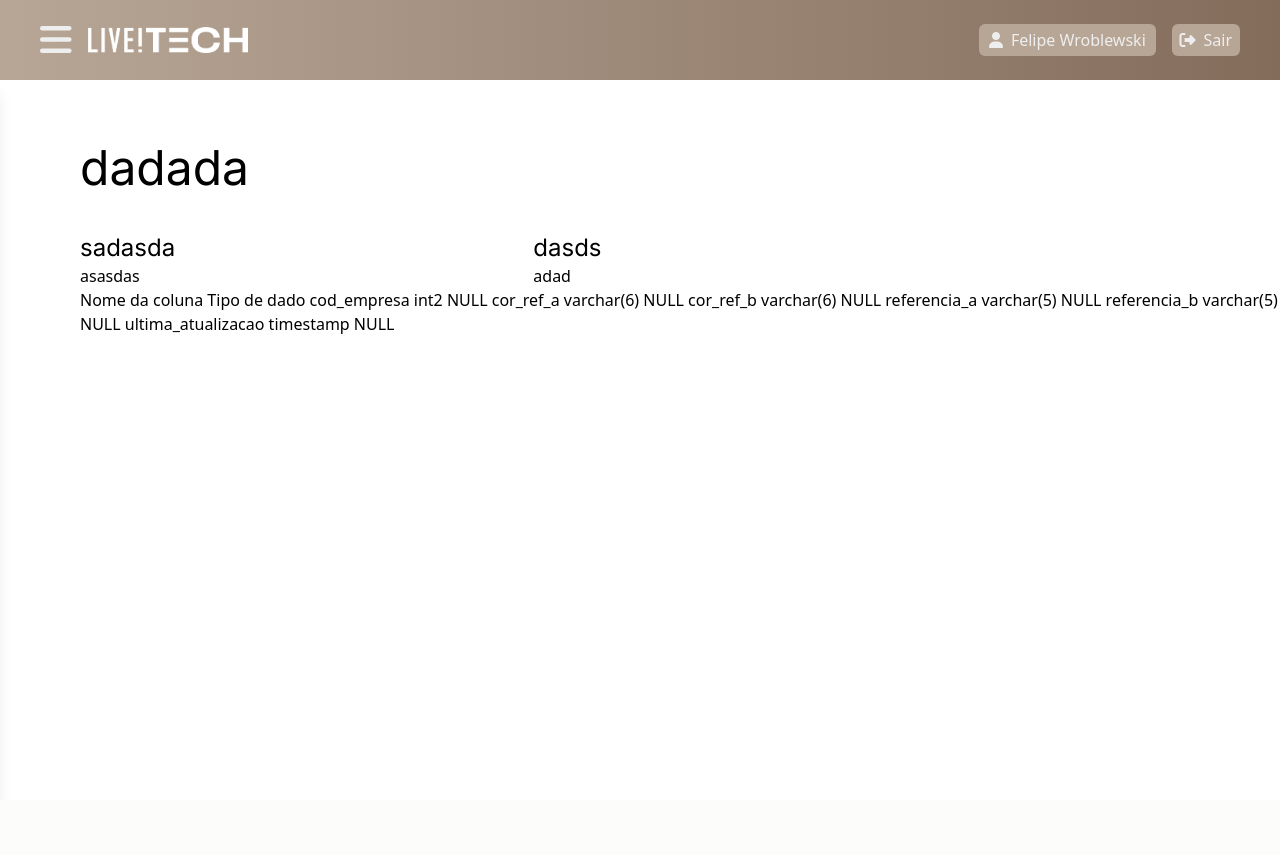
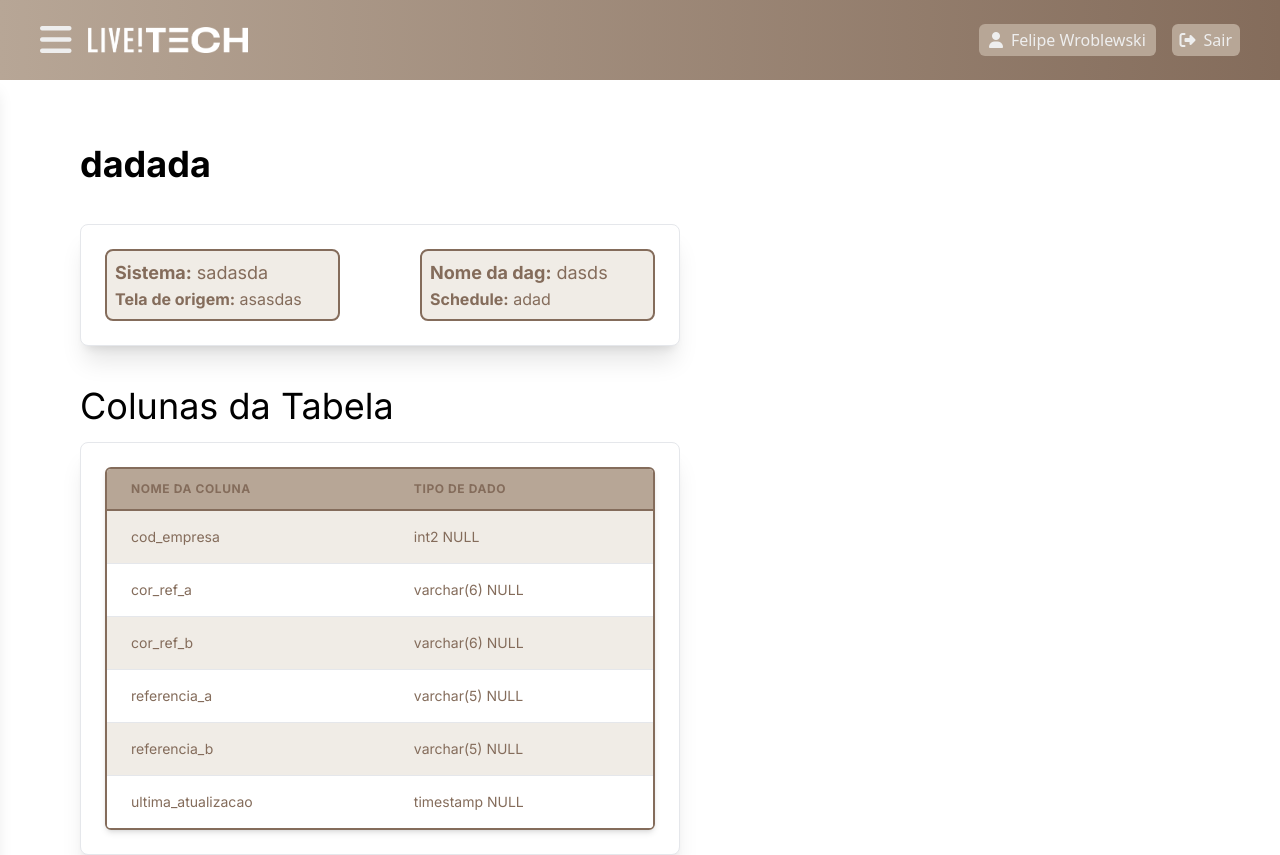
Before and after one commit to FelipeWroblewski/distribuicaoLojas, a Flask app: page /tabela/detalhes/1 in a window 1280 px wide. Before the commit the page ends 334 px from the top, so only its background shows below. Run offline with Flask 3, Linux system fonts and the light colour scheme; a user stored in the database is signed in; data comes from the database, SQL or seed files in the repository; some libraries are stand-ins or nearby versions.

Commit message:
finalizando a estilização da pagina de infos da tabela

```diff
--- a/app/static/css/main.css
+++ b/app/static/css/main.css
@@ -988,6 +948,17 @@ video {
   border-bottom-width: calc(1px * var(--tw-divide-y-reverse));
 }
 
+.divide-y-2 > :not([hidden]) ~ :not([hidden]) {
+  --tw-divide-y-reverse: 0;
+  border-top-width: calc(2px * calc(1 - var(--tw-divide-y-reverse)));
+  border-bottom-width: calc(2px * var(--tw-divide-y-reverse));
+}
+
+.divide-begeForte > :not([hidden]) ~ :not([hidden]) {
+  --tw-divide-opacity: 1;
+  border-color: rgb(132 108 91 / var(--tw-divide-opacity, 1));
+}
+
 .divide-gray-100 > :not([hidden]) ~ :not([hidden]) {
   --tw-divide-opacity: 1;
   border-color: rgb(243 244 246 / var(--tw-divide-opacity, 1));
@@ -1042,6 +1013,11 @@ video {
   border-style: solid;
 }
 
+.border-begeForte {
+  --tw-border-opacity: 1;
+  border-color: rgb(132 108 91 / var(--tw-border-opacity, 1));
+}
+
 .border-brancoBorda {
   --tw-border-opacity: 1;
   border-color: rgb(206 206 206 / var(--tw-border-opacity, 1));
@@ -1130,9 +1106,9 @@ video {
   background-color: rgb(255 255 255 / var(--tw-bg-opacity, 1));
 }
 
-.bg-blue-700 {
-  --tw-bg-opacity: 1;
-  background-color: rgb(29 78 216 / var(--tw-bg-opacity, 1));
+.bg-begeFraco2 {
+  --tw-bg-opacity: 1;
+  background-color: rgb(240 236 230 / var(--tw-bg-opacity, 1));
 }
 
 .bg-gradient-to-r {
@@ -1306,21 +1266,6 @@ video {
   line-height: 1rem;
 }
 
-.text-7xl {
-  font-size: 4.5rem;
-  line-height: 1;
-}
-
-.text-6xl {
-  font-size: 3.75rem;
-  line-height: 1;
-}
-
-.text-5xl {
-  font-size: 3rem;
-  line-height: 1;
-}
-
 .font-bold {
   font-weight: 700;
 }
@@ -1348,6 +1293,11 @@ video {
 .text-amber-800 {
   --tw-text-opacity: 1;
   color: rgb(146 64 14 / var(--tw-text-opacity, 1));
+}
+
+.text-begeForte {
+  --tw-text-opacity: 1;
+  color: rgb(132 108 91 / var(--tw-text-opacity, 1));
 }
 
 .text-begePrincipal {
@@ -1420,6 +1370,12 @@ video {
   box-shadow: var(--tw-ring-offset-shadow, 0 0 #0000), var(--tw-ring-shadow, 0 0 #0000), var(--tw-shadow);
 }
 
+.shadow-md {
+  --tw-shadow: 0 4px 6px -1px rgb(0 0 0 / 0.1), 0 2px 4px -2px rgb(0 0 0 / 0.1);
+  --tw-shadow-colored: 0 4px 6px -1px var(--tw-shadow-color), 0 2px 4px -2px var(--tw-shadow-color);
+  box-shadow: var(--tw-ring-offset-shadow, 0 0 #0000), var(--tw-ring-shadow, 0 0 #0000), var(--tw-shadow);
+}
+
 .shadow-xl {
   --tw-shadow: 0 20px 25px -5px rgb(0 0 0 / 0.1), 0 8px 10px -6px rgb(0 0 0 / 0.1);
   --tw-shadow-colored: 0 20px 25px -5px var(--tw-shadow-color), 0 8px 10px -6px var(--tw-shadow-color);
@@ -1558,6 +1514,36 @@ video {
   content: var(--tw-content);
 }
 
+.odd\:bg-begeFraco2:nth-child(odd) {
+  --tw-bg-opacity: 1;
+  background-color: rgb(240 236 230 / var(--tw-bg-opacity, 1));
+}
+
+.odd\:bg-brancoCinza:nth-child(odd) {
+  --tw-bg-opacity: 1;
+  background-color: rgb(238 238 238 / var(--tw-bg-opacity, 1));
+}
+
+.even\:bg-brancoCinza:nth-child(even) {
+  --tw-bg-opacity: 1;
+  background-color: rgb(238 238 238 / var(--tw-bg-opacity, 1));
+}
+
+.even\:bg-brancoBorda:nth-child(even) {
+  --tw-bg-opacity: 1;
+  background-color: rgb(206 206 206 / var(--tw-bg-opacity, 1));
+}
+
+.even\:bg-brancoForm:nth-child(even) {
+  --tw-bg-opacity: 1;
+  background-color: rgb(235 235 235 / var(--tw-bg-opacity, 1));
+}
+
+.even\:bg-brancoPrincipal:nth-child(even) {
+  --tw-bg-opacity: 1;
+  background-color: rgb(255 255 255 / var(--tw-bg-opacity, 1));
+}
+
 .hover\:bg-gray-100:hover {
   --tw-bg-opacity: 1;
   background-color: rgb(243 244 246 / var(--tw-bg-opacity, 1));
--- a/app/templates/tabela_detalhes.html
+++ b/app/templates/tabela_detalhes.html
@@ -7,35 +7,41 @@
 
     <div class="h-screen w-full">
         <div class="flex justify-center pt-36 pl-20 flex-col">
-            <h1 class="text-5xl font-inter">{{ tabela.nome_tabela }}</h1>
-            <div class="flex flex-row mt-10">
-                <div class="w-1/2">
-                <h3 class="text-2xl font-inter">{{ tabela.origem.sistema_origem }}</h3>
-                <p>{{ tabela.origem.tabela_origem }}</p>
+            <h1 class="text-4xl font-bold font-inter">{{ tabela.nome_tabela }}</h1>
+            <div class="flex flex-row mt-10 w-1/2 bg-white shadow-xl rounded-lg p-6 border-gray-200 border">
+                <div class="w-1/2 p-2 border-2 border-begeForte bg-begeFraco2 rounded-lg">
+                    <h3 class="text-lg font-inter text-begeForte"><span class="font-bold">Sistema:</span> {{ tabela.origem.sistema_origem }}</h3>
+                    <p class="text-md font-inter text-begeForte"><span class="font-bold">Tela de origem:</span> {{ tabela.origem.tabela_origem }}</p>
                 </div>
-            <div class="w-full ml-20">
-                <h3 class="text-2xl font-inter">{{ tabela.dag.dag }}</h3>
-                <p>{{ tabela.dag.schedule }}</p>
+                <div class="w-1/2 ml-20 p-2 border-2 border-begeForte bg-begeFraco2 rounded-lg">
+                    <h3 class="text-lg text-begeForte font-inter"><span class="font-bold">Nome da dag:</span> {{ tabela.dag.dag }}</h3>
+                    <p class="text-md font-inter text-begeForte"><span class="font-bold">Schedule:</span> {{ tabela.dag.schedule }}</p>
                 </div>
             </div>
 
-            <thead class="bg-gray-100">
+            <h1 class="mt-10 font-inter text-4xl mb-4">Colunas da Tabela</h1>
+            <div class="bg-white shadow-xl w-1/2 rounded-lg p-6 border border-gray-200">
+                <div class="rounded-md border-2 border-begeForte full shadow-md overflow-hidden">
+                    <table class="w-full divide-y-2 divide-begeForte">
+                        <thead class="bg-begePrincipal">
                             <tr>
-                    <th class="px-6 py-3 text-left text-xs font-medium text-gray-700 uppercase tracking-wider">Nome da coluna</th>
-                    <th class="px-6 py-3 text-left text-xs font-medium text-gray-700 uppercase tracking-wider">Tipo de dado</th>
+                                <th class="px-6 py-3 text-left text-xs font-inter text-begeForte uppercase tracking-wider font-bold">Nome da coluna</th>
+                                <th class="px-6 py-3 text-left text-xs font-inter font-bold text-begeForte uppercase tracking-wider">Tipo de dado</th>
                             </tr>
                         </thead>
                         <tbody class="bg-white divide-y  divide-gray-200">
                             {%for coluna in colunas%}
-                <tr>
-                    <td class="px-6 py-4 whitespace-nowrap text-sm text-gray-500">{{ coluna.nome_coluna }}</td>
-                    <td class="px-6 py-4 whitespace-nowrap text-sm text-gray-500">{{ coluna.tipo_dado }}</td>
-                </tr>
+                            <tr class="odd:bg-begeFraco2 even:bg-brancoPrincipal">
+                                <td class="px-6 py-4 whitespace-nowrap text-sm text-begeForte text-left font-inter ">{{ coluna.nome_coluna }}</td>
+                                <td class="px-6 py-4 whitespace-nowrap text-sm text-begeForte text-left font-inter">{{ coluna.tipo_dado }}</td>
                                 {% else %}
                                     <td>Nenhuma coluna foi encontrada para esta tabela.</td>
                                 {% endfor %}
+                            </tr>
                         </tbody>
-
+                    </table>
+                </div>
+           </div>
 
         </div>
     </div>
--- a/tailwind.config.js
+++ b/tailwind.config.js
@@ -10,6 +10,7 @@ module.exports = {
       colors: {
         begePrincipal: "#b7a696",
         begeForte: "#846c5b",
+        begeFraco2: "#F0ECE6",
         brancoPrincipal: "#ffffff",
         brancoCinza: "#eeeeee",
         brancoBorda: "#CECECE",
```
Also changed, not shown: other parts of app/static/css/main.css (+34 -78 lines). Lines whose indentation alone changed are shown as unchanged.
